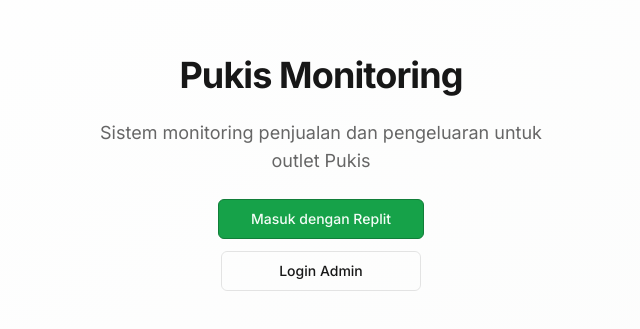
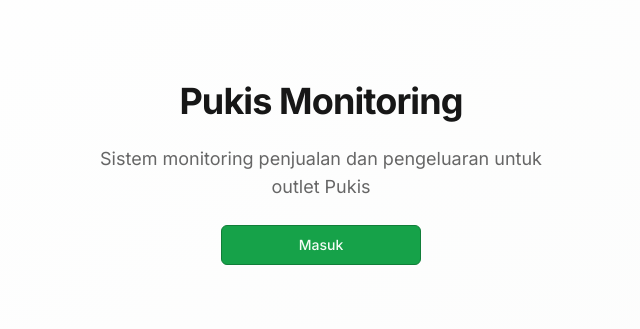
Before and after one commit to izjenie/pukis-monitor, a Next.js app: page /dashboard-harian in a window 1280 px wide. Shown: the part 227-556 px from the top of the page, without its empty margins (319-959 px from the left). Built offline with nearby package versions, Linux system fonts and the light colour scheme; what drizzle-zod would draw is missing.

Commit message:
Saved progress at the end of the loop
Replit-Commit-Author: Agent
Replit-Commit-Session-Id: b5966317-8de0-4473-99ee-0e0f5d55c097
Replit-Commit-Checkpoint-Type: full_checkpoint
Replit-Commit-Event-Id: 03f57b0e-bb38-4939-8144-b6c46a18103f

```diff
--- a/src/components/authenticated-layout.tsx
+++ b/src/components/authenticated-layout.tsx
@@ -54,14 +54,9 @@ export function AuthenticatedLayout({ children, requiredRole }: AuthenticatedLay
             Sistem monitoring penjualan dan pengeluaran untuk outlet Pukis
           </p>
           <div className="flex flex-col gap-3 items-center">
-            <Link href="/api/auth/login">
+            <Link href="/admin-login">
               <Button size="lg" className="min-w-[200px]" data-testid="button-login">
-                Masuk dengan Replit
-              </Button>
-            </Link>
-            <Link href="/admin-login">
-              <Button variant="outline" size="lg" className="min-w-[200px]" data-testid="button-admin-login">
-                Login Admin
+                Masuk
               </Button>
             </Link>
           </div>
```
